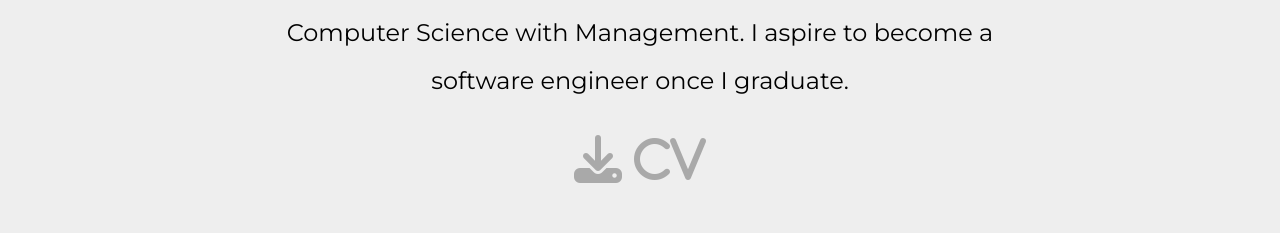
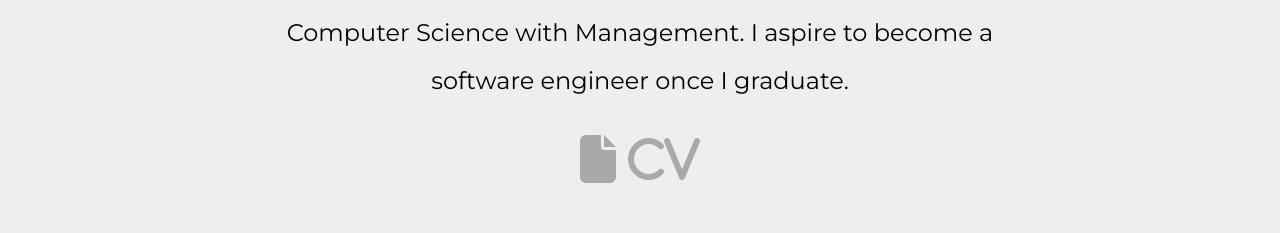
Before and after one commit to ArchawinWongkittiruk/archawinwongkittiruk.github.io, a plain HTML site: page index.html in a window 1280 px wide. Shown: the part 1241-1474 px from the top of the page. Drawn offline with Linux system fonts and the light colour scheme.

Commit message:
Change CV link icon

```diff
--- a/index.html
+++ b/index.html
@@ -34,7 +34,7 @@
         with Management. I aspire to become a software engineer once I graduate.
       </p>
       <a href="https://1drv.ms/b/s!Aq-KFFS56FQAhLQdK5iM_8MUjt1VzQ?e=gbu2kl"
-        ><i class="fas fa-download fa-2x"> CV</i></a
+        ><i class="fas fa-file fa-2x"> CV</i></a
       >
     </section>
 
```
